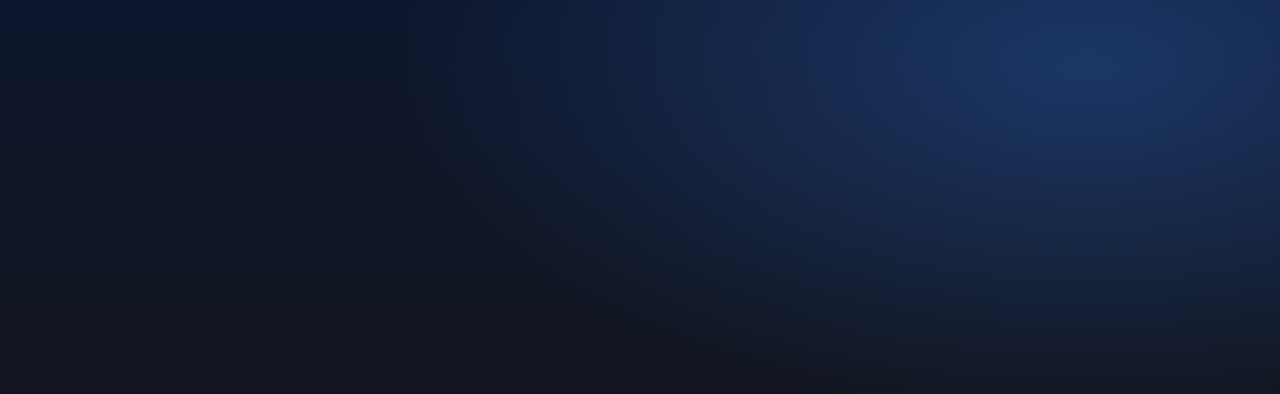
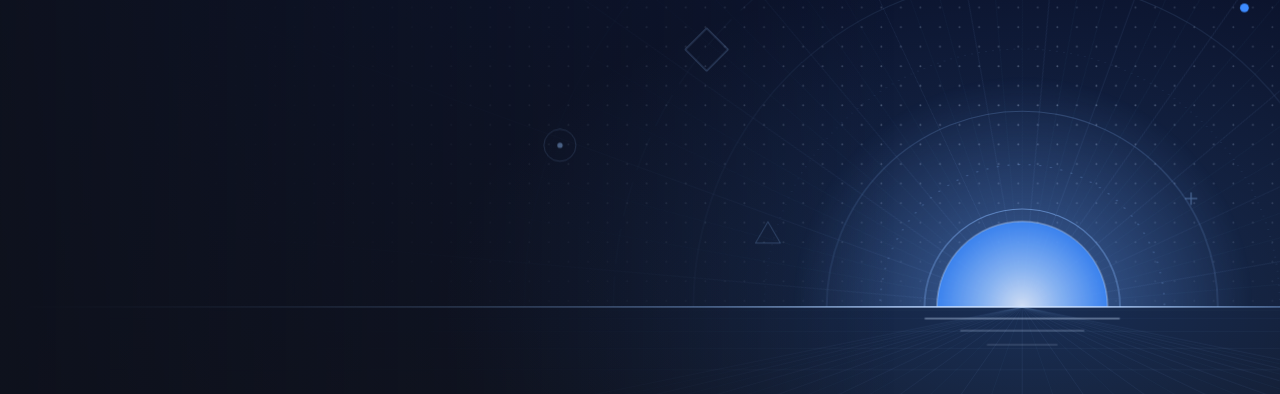
Before and after one commit to bilgambuyu/azure-horizon, a plain HTML site: page index.html in a window 1280 px wide. Shown: the part 79-473 px from the top of the page. Drawn offline with Linux system fonts and the light colour scheme.

Commit message:
Add animated geometric horizon pattern to home hero
Co-Authored-By: Claude Opus 5.5 <noreply@anthropic.com>
Claude-Session: https://claude.ai/code/session_01UseVLWvhQh6f9YKhMRXb9d

```diff
--- a/index.html
+++ b/index.html
@@ -85,8 +85,24 @@ nav.main a.active{color:var(--azure-l);opacity:1}
 .hero{position:relative;min-height:92vh;display:flex;align-items:flex-end;padding:0 0 12vh;overflow:hidden}
 .hero.inner{min-height:62vh;padding-bottom:9vh}
 .hero>.ph{position:absolute;inset:0}
-.hero.plain{background:radial-gradient(90% 80% at 85% 20%,rgba(61,139,255,.28) 0%,rgba(61,139,255,0) 60%),linear-gradient(180deg,#0d1730 0%,var(--ink) 100%)}
-.hero.plain::after{display:none}
+.hero.plain{background:radial-gradient(70% 70% at 80% 52%,rgba(61,139,255,.22) 0%,rgba(61,139,255,0) 65%),linear-gradient(180deg,#0b1430 0%,#0f1424 55%,var(--ink) 100%)}
+.hero.plain::after{background:linear-gradient(90deg,rgba(14,17,28,.85) 0%,rgba(14,17,28,.35) 45%,rgba(14,17,28,0) 70%),linear-gradient(180deg,rgba(14,17,28,0) 70%,var(--ink) 100%)}
+.geo{position:absolute;inset:0;width:100%;height:100%}
+.geo .rays{transform-box:view-box;transform-origin:1150px 470px;animation:geoSpin 120s linear infinite}
+.geo .dash{animation:geoDash 30s linear infinite}
+.geo .dash2{animation:geoDash 45s linear infinite reverse}
+.geo .core{animation:geoGlow 6s ease-in-out infinite}
+.geo .float{animation:geoFloat 9s ease-in-out infinite}
+.geo .float2{animation:geoFloat 12s ease-in-out infinite reverse}
+@keyframes geoSpin{to{transform:rotate(360deg)}}
+@keyframes geoDash{to{stroke-dashoffset:-400}}
+@keyframes geoGlow{0%,100%{opacity:.9}50%{opacity:.6}}
+@keyframes geoFloat{0%,100%{transform:translateY(0)}50%{transform:translateY(-12px)}}
+.hero .wrap>*{animation:heroIn 1s cubic-bezier(.2,.7,.2,1) both}
+.hero .wrap>*:nth-child(2){animation-delay:.12s}
+@keyframes heroIn{from{opacity:0;transform:translateY(18px)}to{opacity:1;transform:none}}
+@media (max-width:720px){.hero.plain::after{background:linear-gradient(180deg,rgba(14,17,28,.1) 0%,rgba(14,17,28,.55) 55%,rgba(14,17,28,.95) 100%)}}
+@media (prefers-reduced-motion:reduce){.geo *,.hero .wrap>*{animation:none!important}}
 .hero::after{content:"";position:absolute;inset:0;background:linear-gradient(180deg,rgba(10,12,20,.55) 0%,rgba(10,12,20,.15) 40%,rgba(10,12,20,.75) 100%)}
 .hero .wrap{position:relative;z-index:2;width:100%}
 .hero h1{font-size:clamp(2.3rem,6.4vw,4.6rem);font-weight:700;text-transform:uppercase;letter-spacing:.02em;color:#fff;line-height:1.02}
@@ -487,8 +503,59 @@ function ph(key, cls=''){
 const bar = '<div class="bar"></div>';
 const arrow = '<span class="arrow">→</span>';
 
+function geo(){
+  const cx=1150, cy=470;
+  const rays=Array.from({length:72},(_,i)=>{const a=i*5*Math.PI/180;return `<line x1="${cx}" y1="${cy}" x2="${(cx+Math.cos(a)*1400).toFixed(1)}" y2="${(cy+Math.sin(a)*1400).toFixed(1)}" stroke-opacity="${i%3?0.05:0.11}"/>`}).join('');
+  const rings=[[110,.55,''],[160,.32,'2 10','dash'],[220,.22,''],[290,.16,'1 7','dash2'],[370,.12,''],[460,.09,'40 14','dash'],[560,.07,''],[680,.05,'2 12','dash2'],[820,.04,'']]
+    .map(([r,o,d,c])=>`<circle cx="${cx}" cy="${cy}" r="${r}" stroke-opacity="${o}" ${d?`stroke-dasharray="${d}" class="${c}"`:''}/>`).join('');
+  let hz='';for(let k=1;k<=12;k++){const y=cy+Math.pow(k,1.85)*3.6;hz+=`<line x1="0" y1="${y.toFixed(1)}" x2="1440" y2="${y.toFixed(1)}" stroke-opacity="${(0.04+k*0.008).toFixed(3)}"/>`}
+  let vt='';for(let k=-14;k<=14;k++){vt+=`<line x1="${cx}" y1="${cy}" x2="${cx+k*150}" y2="900" stroke-opacity="${k%2?0.05:0.09}"/>`}
+  const plus=(x,y,o=.5)=>`<path d="M${x-7} ${y}h14M${x} ${y-7}v14" stroke="#93c0ff" stroke-opacity="${o}" stroke-width="1.4"/>`;
+  return `<svg class="geo" viewBox="0 0 1440 900" preserveAspectRatio="xMaxYMid slice" aria-hidden="true">
+  <defs>
+    <pattern id="gdots" width="22" height="22" patternUnits="userSpaceOnUse"><circle cx="1.5" cy="1.5" r="1.1" fill="#cfe2ff"/></pattern>
+    <radialGradient id="gdm" cx="${cx/1440}" cy="${cy/900}" r=".75"><stop offset="0" stop-color="#fff" stop-opacity=".35"/><stop offset=".6" stop-color="#fff" stop-opacity=".08"/><stop offset="1" stop-color="#fff" stop-opacity="0"/></radialGradient>
+    <mask id="gdmask"><rect width="1440" height="${cy}" fill="url(#gdm)"/></mask>
+    <radialGradient id="gcore"><stop offset="0" stop-color="#e6f0ff"/><stop offset=".45" stop-color="#93c0ff"/><stop offset="1" stop-color="#3d8bff"/></radialGradient>
+    <radialGradient id="ghalo"><stop offset="0" stop-color="#6ea6ff" stop-opacity=".45"/><stop offset="1" stop-color="#6ea6ff" stop-opacity="0"/></radialGradient>
+    <linearGradient id="ghz" x1="0" x2="1"><stop offset="0" stop-color="#93c0ff" stop-opacity="0"/><stop offset=".55" stop-color="#93c0ff" stop-opacity=".5"/><stop offset=".8" stop-color="#cfe2ff" stop-opacity=".95"/><stop offset="1" stop-color="#93c0ff" stop-opacity=".4"/></linearGradient>
+    <linearGradient id="gfl" x1="0" x2="1"><stop offset="0" stop-color="#000"/><stop offset=".45" stop-color="#555"/><stop offset=".75" stop-color="#fff"/></linearGradient>
+    <mask id="gleft"><rect width="1440" height="900" fill="url(#gfl)"/></mask>
+    <clipPath id="gabove"><rect width="1440" height="${cy}"/></clipPath>
+    <clipPath id="gbelow"><rect y="${cy}" width="1440" height="${900-cy}"/></clipPath>
+  </defs>
+  <rect width="1440" height="${cy}" fill="url(#gdots)" mask="url(#gdmask)"/>
+  <g mask="url(#gleft)">
+    <g clip-path="url(#gabove)" stroke="#93c0ff" fill="none"><g class="rays">${rays}</g></g>
+    <g clip-path="url(#gabove)" stroke="#93c0ff" fill="none" stroke-width="1.2">${rings}</g>
+    <g clip-path="url(#gbelow)" stroke="#93c0ff" fill="none">${hz}${vt}</g>
+  </g>
+  <g clip-path="url(#gabove)">
+    <circle cx="${cx}" cy="${cy}" r="260" fill="url(#ghalo)"/>
+    <circle class="core" cx="${cx}" cy="${cy}" r="96" fill="url(#gcore)"/>
+    <circle cx="${cx}" cy="${cy}" r="96" fill="none" stroke="#e6f0ff" stroke-opacity=".6"/>
+  </g>
+  <g clip-path="url(#gbelow)" fill="#cfe2ff">
+    <rect x="${cx-110}" y="${cy+12}" width="220" height="2.5" rx="1.2" opacity=".35"/>
+    <rect x="${cx-70}" y="${cy+26}" width="140" height="2" rx="1" opacity=".25"/>
+    <rect x="${cx-40}" y="${cy+42}" width="80" height="1.6" rx=".8" opacity=".18"/>
+  </g>
+  <rect y="${cy-1}" width="1440" height="2" fill="url(#ghz)"/>
+  <g class="float">
+    <rect x="${cx-372}" y="${cy-300}" width="34" height="34" fill="none" stroke="#93c0ff" stroke-opacity=".45" transform="rotate(45 ${cx-355} ${cy-283})"/>
+    <circle cx="${cx+250}" cy="${cy-330}" r="5" fill="#3d8bff"/>
+    ${plus(cx-160,cy-380,.55)}
+  </g>
+  <g class="float2">
+    <circle cx="${cx-520}" cy="${cy-170}" r="18" fill="none" stroke="#93c0ff" stroke-opacity=".3"/>
+    <circle cx="${cx-520}" cy="${cy-170}" r="3" fill="#93c0ff" fill-opacity=".7"/>
+    ${plus(cx+190,cy-110,.4)}
+    <path d="M${cx-300} ${cy-60}l14 -24l14 24z" fill="none" stroke="#93c0ff" stroke-opacity=".35"/>
+  </g>
+  </svg>`;
+}
 function hero(key, title, lead='', crumb='', inner=true){
-  return `<section class="hero ${inner?'inner':''} ${key?'':'plain'}">${key?ph(key):''}<div class="wrap">${crumb?`<span class="crumb">${crumb}</span>`:''}<h1>${title}</h1>${lead?`<p class="lead">${lead}</p>`:''}</div></section>`;
+  return `<section class="hero ${inner?'inner':''} ${key?'':'plain'}">${key?ph(key):geo()}<div class="wrap">${crumb?`<span class="crumb">${crumb}</span>`:''}<h1>${title}</h1>${lead?`<p class="lead">${lead}</p>`:''}</div></section>`;
 }
 function band(title, navy=false, cta="Contact us"){
   return `<section class="band ${navy?'navy':''}"><div class="wrap rv"><h2>${title}</h2><a href="#contact" class="btn">${cta}</a></div></section>`;
```
